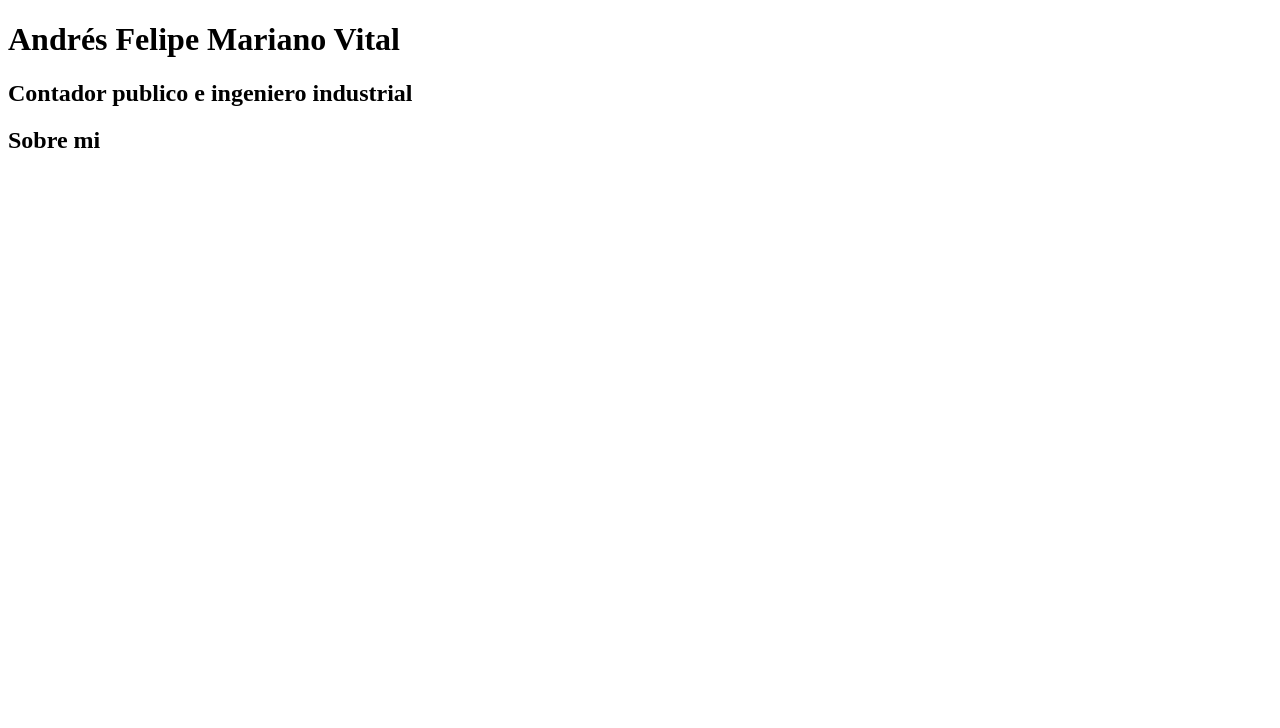
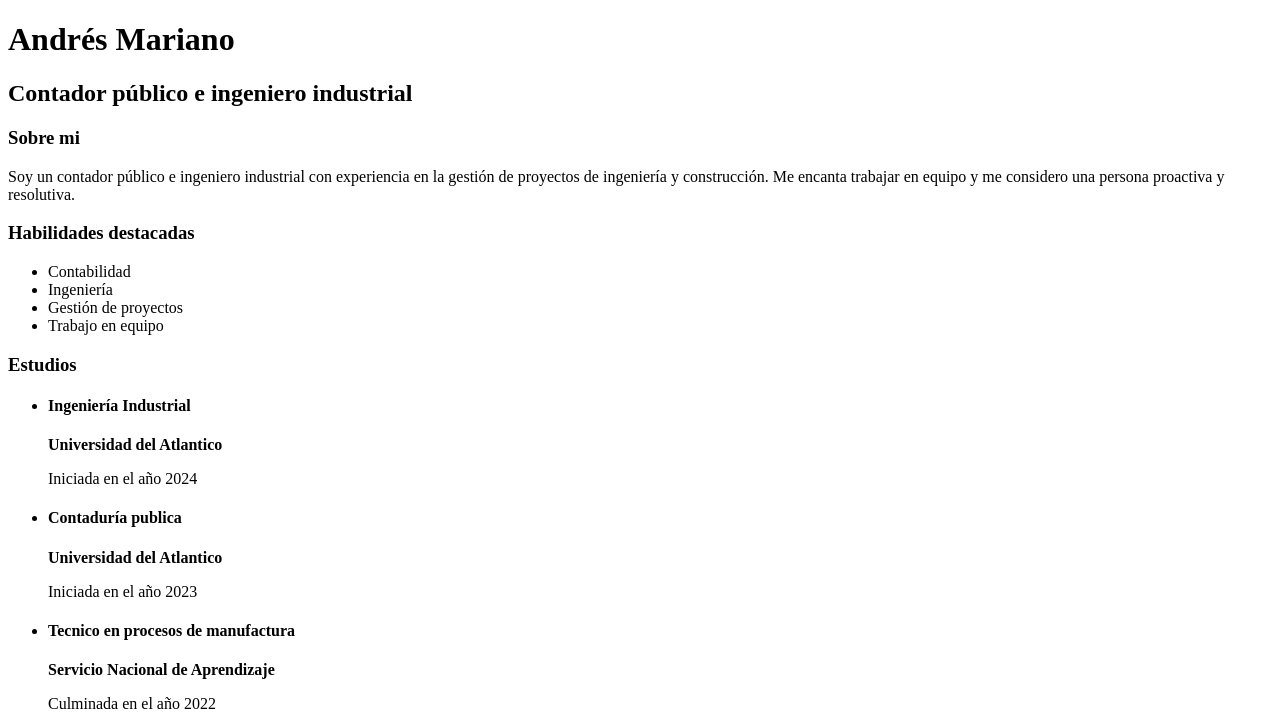
Before and after one commit to AndrycM/proyecto, a plain HTML site: page index.html in a window 1280 px wide. Shown: the top 728 px of the page. Drawn offline with Linux system fonts and the light colour scheme.

Commit message:
base hecha 2

```diff
--- a/index.html
+++ b/index.html
@@ -1,17 +1,70 @@
 <!DOCTYPE html>
 <html lang="en">
+
 <head>
     <meta charset="UTF-8">
     <meta name="viewport" content="width=device-width, initial-scale=1.0">
-    <title>Primera pagina web</title>
+    <title>Cv Andrés Mariano</title>
 </head>
+
 <body>
-   <H1>Andrés Felipe Mariano Vital</H1>
-    <h2>Contador publico e ingeniero industrial</h2>
-    <section>
-        <h2>Sobre mi</h2>
-        <p></p>
+    <header>
+        <h1>Andrés Mariano</h1>
+        <h2>Contador público e ingeniero industrial</h2>
+    </header>
+    <main>
+        <section>
+            <h3>Sobre mi</h3>
+            <p>Soy un contador público e ingeniero industrial con experiencia en la gestión de proyectos de ingeniería y
+                construcción. Me encanta trabajar en equipo y me considero una persona proactiva y resolutiva.</p>
+        </section>
+        <section>
+            <h3>Habilidades destacadas</h3>
+            <ul>
+                <li>Contabilidad</li>
+                <li>Ingeniería</li>
+                <li>Gestión de proyectos</li>
+                <li>Trabajo en equipo</li>
+            </ul>
+        </section>
+        <section>
+            <h3>Estudios</h3>
+            <ul>
+                <li>
+                    <h4>Ingeniería Industrial</h4>
+                    <p><strong>Universidad del Atlantico</strong></p>
+                    <p>Iniciada en el año 2024</p>
+                </li>
+                <li>
+                    <h4>Contaduría publica</h4>
+                    <p> <strong>Universidad del Atlantico</strong></p>
+                    <p>Iniciada en el año 2023</p>
+                </li>
+                <li>
+                    <h4>Tecnico en procesos de manufactura</h4>
+                    <p><strong>Servicio Nacional de Aprendizaje</strong></p>
+                    <p>Culminada en el año 2022</p>
+                </li>
+            </ul>
+        </section>
+        <section>
+            <img src="./assets/img/Captura de pantalla 2025-07-22 161638.png" alt="">
+        </section>
+        <section>
+            <h3>Redes sociales</h3>
+            <ul>
+                <li>
+                    <a href="https://www.linkedin.com/in/andres-mariano-a57327346/">Linkedin</a>
+                </li>
+                <li>
+                    <a href="https://www.facebook.com/profile.php?id=100009005858455">Facebook</a>
+                </li>
+                <li>
+                    <a href="https://www.instagram.com/andresfelipemariano/">Instagram</a>
+                </li>
+            </ul>
+        </section>
+    </main>
+</body>
 
-    </section>
-</body>
 </html>
```
